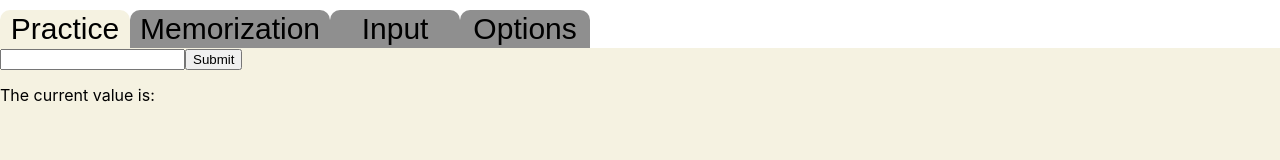
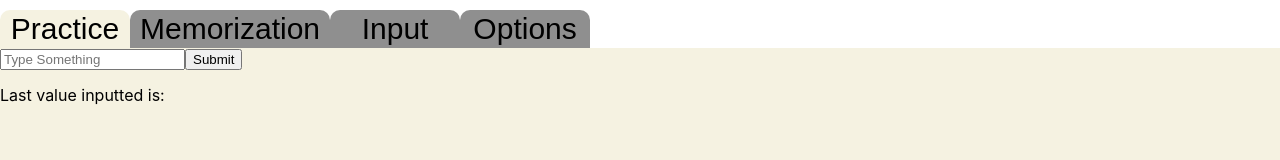
Before and after one commit to nicholash711/3bld-tool, a React (Create React App) app: page / in a window 1280 px wide. Shown: the top 160 px of the page. Built offline with nearby package versions, Linux system fonts and the light colour scheme.

Commit message:
testing sessionstorage

```diff
--- a/package.json
+++ b/package.json
@@ -10,6 +10,7 @@
     "react-bootstrap": "^2.7.0",
     "react-dom": "^18.2.0",
     "react-scripts": "5.0.1",
+    "redux": "^4.2.0",
     "styled-components": "^5.3.6",
     "web-vitals": "^2.1.4"
   },
--- a/src/components/contents/PracticeTab.js
+++ b/src/components/contents/PracticeTab.js
@@ -3,26 +3,42 @@ import React, { Component } from "react";
 export default class PracticeTab extends Component {
   constructor(props) {
     super(props);
-    this.state = { temp: "", value: "" };
+    var temp = sessionStorage.getItem("practiceTemp");
+    var value = sessionStorage.getItem("practiceValue");
+    this.state = {
+      temp: temp === null ? "" : temp,
+      value: value === null ? "" : value,
+    };
   }
 
-  handleOnChange = (event) => {
+  componentWillUnmount() {
+    sessionStorage.setItem("practiceTemp", this.state.temp);
+    sessionStorage.setItem("practiceValue", this.state.value);
+  }
+
+  handleChange = (event) => {
     this.setState({ temp: event.target.value });
   };
 
-  handleOnSubmit = (event) => {
+  handleButton = (event) => {
     this.setState({ value: this.state.temp });
+    this.setState({ temp: "" });
     event.preventDefault();
   };
 
   render() {
     return (
-      <div>
-        <form>
-          <input type="text" onChange={this.handleOnChange} />
-          <input type="button" value="Submit" onClick={this.handleOnSubmit} />
+      <div className="Practice">
+        <form onSubmit={this.handleButton}>
+          <input
+            type="text"
+            onChange={this.handleChange}
+            placeholder="Type Something"
+            value={this.state.temp}
+          />
+          <input type="button" value="Submit" onClick={this.handleButton} />
         </form>
-        The current value is: <font size="6">{this.state.value}</font>
+        Last value inputted is: <font size="6">{this.state.value}</font>
       </div>
     );
   }
```
Also changed, not shown: src/index.js (+6 -6 lines), 1 other file (tests, documents, lock files or other folders).
